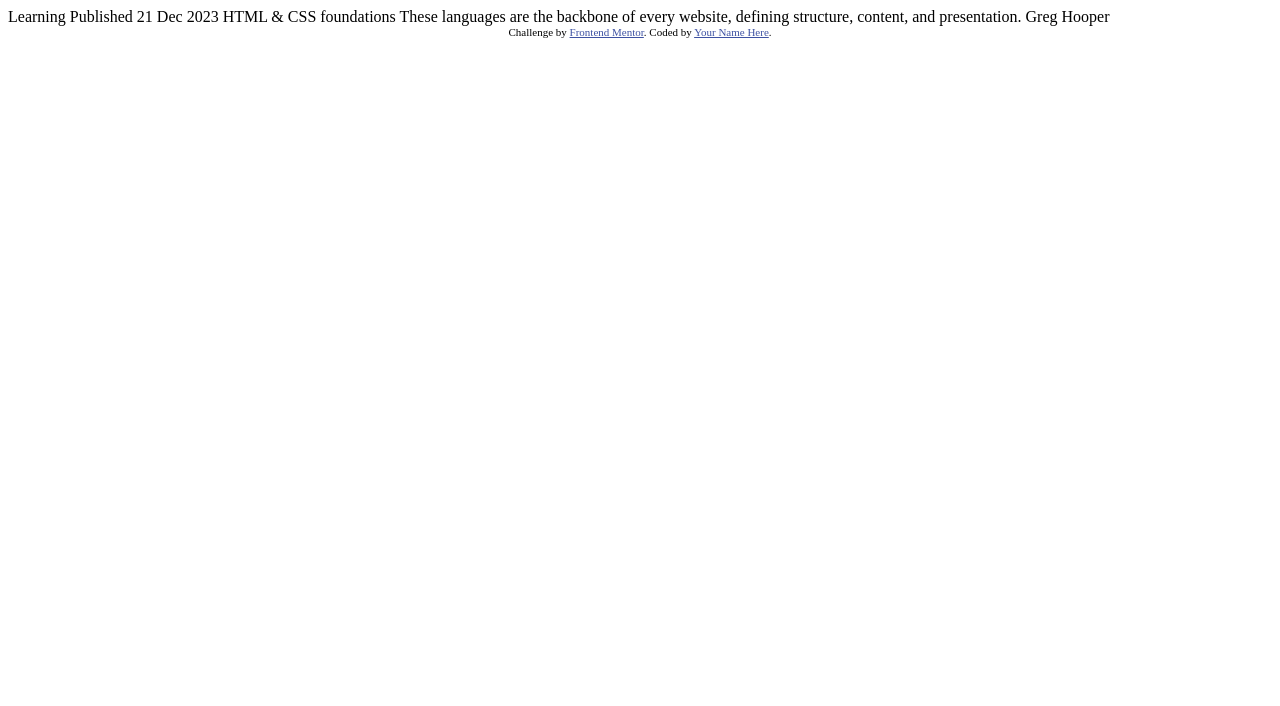
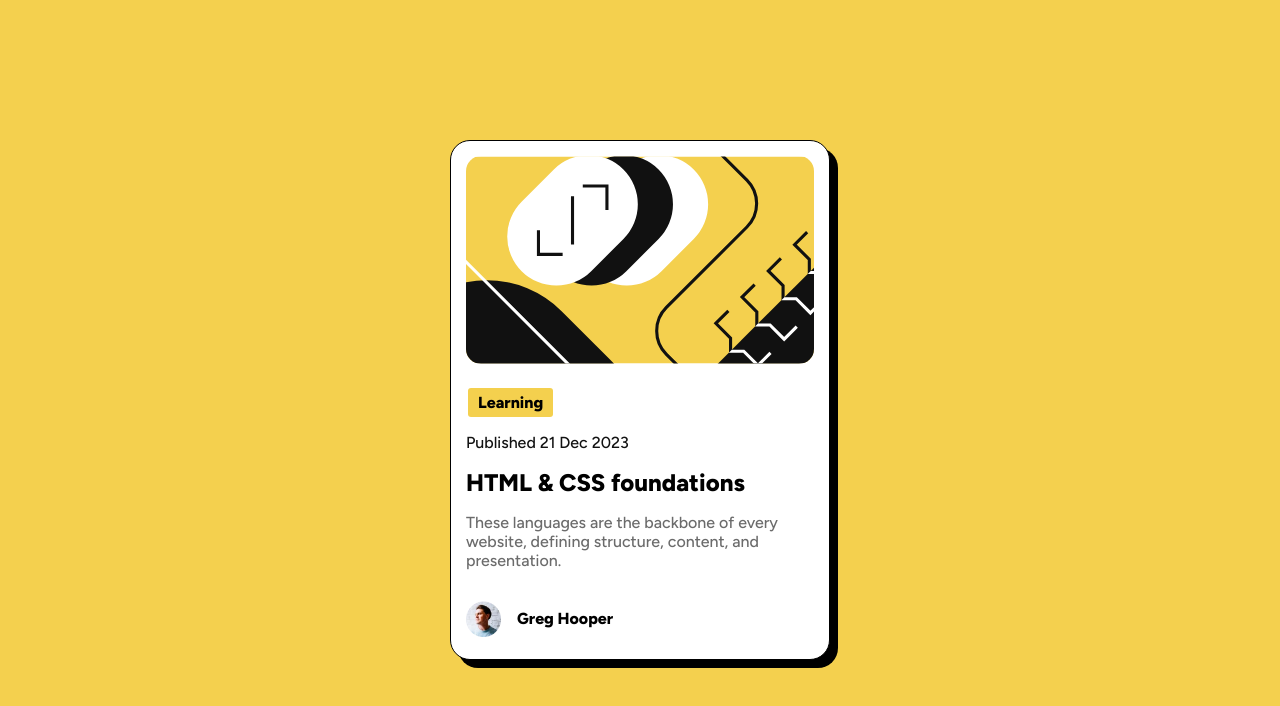
Before and after one commit to Wellyson-Alcantara/Blog-preview-card, a plain HTML site: page index.html in a window 1280 px wide. Drawn offline with Linux system fonts and the light colour scheme.

Commit message:
terminei o cartão de pré-visualização

```diff
--- a/index.html
+++ b/index.html
@@ -1,34 +1,34 @@
 <!DOCTYPE html>
-<html lang="en">
+<html lang="pt-BR">
 <head>
   <meta charset="UTF-8">
-  <meta name="viewport" content="width=device-width, initial-scale=1.0"> <!-- displays site properly based on user's device -->
-
+  <meta name="viewport" content="width=device-width, initial-scale=1.0">
   <link rel="icon" type="image/png" sizes="32x32" href="./assets/images/favicon-32x32.png">
-
-  <title>Frontend Mentor | Blog preview card</title>
-
-  <!-- Feel free to remove these styles or customise in your own stylesheet 👍 -->
-  <style>
-    .attribution { font-size: 11px; text-align: center; }
-    .attribution a { color: hsl(228, 45%, 44%); }
-  </style>
+  <link rel="stylesheet" href="style.css">
 </head>
 <body>
-
-  Learning
-
-  Published 21 Dec 2023
-
-  HTML & CSS foundations
-
-  These languages are the backbone of every website, defining structure, content, and presentation.
-
-  Greg Hooper
-
-  <div class="attribution">
-    Challenge by <a href="https://www.frontendmentor.io?ref=challenge" target="_blank">Frontend Mentor</a>.
-    Coded by <a href="#">Your Name Here</a>.
+<main>
+  <div class="foto">
+    <img src="assets/images/illustration-article.svg" alt="Imagem banner">
   </div>
+  <section>
+    <div class="info">
+      Learning
+    </div>
+    <p class="info-data">
+      Published 21 Dec 2023
+    </p>
+    <h1 class="titulo">
+      HTML & CSS foundations
+    </h1>
+    <p class="paragrafo">
+      These languages are the backbone of every website, defining structure, content, and presentation.
+    </p>
+  </section>
+  <footer>
+    <img src="assets/images/image-avatar.webp" alt="Imagem de Greg Hooper">
+    <p>Greg Hooper</p>
+  </footer>
+</main>
 </body>
 </html>
--- /dev/null
+++ b/style.css
@@ -0,0 +1,86 @@
+@charset "UTF-8";
+
+@import url('https://fonts.googleapis.com/css2?family=Figtree:wght@300..900&display=swap');
+
+* {
+    margin: 0px;
+    padding: 0px;
+    box-sizing: border-box;
+}
+
+body {
+    font-family: 'Figtree', serif;
+    background-color: hsl(47, 88%, 63%);
+    display: flex;
+    height: 100vh;
+    justify-content: center;
+    align-items: center;
+    font-weight: 500;
+}
+
+main {
+    background-color: white;
+    flex-flow: column nowrap;
+    display: flex;
+    height: 520px;
+    width: 380px;
+    border-radius: 20px;
+    box-shadow: 8px 8px 0px black;
+    border: 1px solid black;
+}
+
+.foto {
+    display: flex;
+    flex-flow: column nowrap;
+}
+
+div > img {
+    flex-flow: column nowrap;
+    margin: 15px;
+    border-radius: 15px;
+    margin-bottom: 1.5rem;
+}
+section {
+    flex-flow: column nowrap;
+    padding-left: 15px;
+}
+
+.info {
+    background-color: hsl(47, 88%, 63%);
+    font-weight: 800;
+    padding: 5px 10px;
+    border-radius: 3px;
+    display: inline-block;
+    margin-bottom: 1rem;
+    margin-left: 2px;
+}
+
+.info-data {
+    margin-bottom: 1rem;
+    color: hsl(0, 0%, 7%);
+}
+
+.titulo {
+    margin-bottom: 1rem;
+    font-weight: 800;
+}
+
+.paragrafo {
+    color: hsl(0, 0%, 42%);
+    margin-bottom: 1rem;
+}
+
+footer {
+    padding: 15px;
+    display: flex;
+}
+
+footer > img {
+    width: 35px;
+}
+
+footer > p {
+    align-self: center;
+    margin-left: 1rem;
+    font-weight: 800;
+}
```
